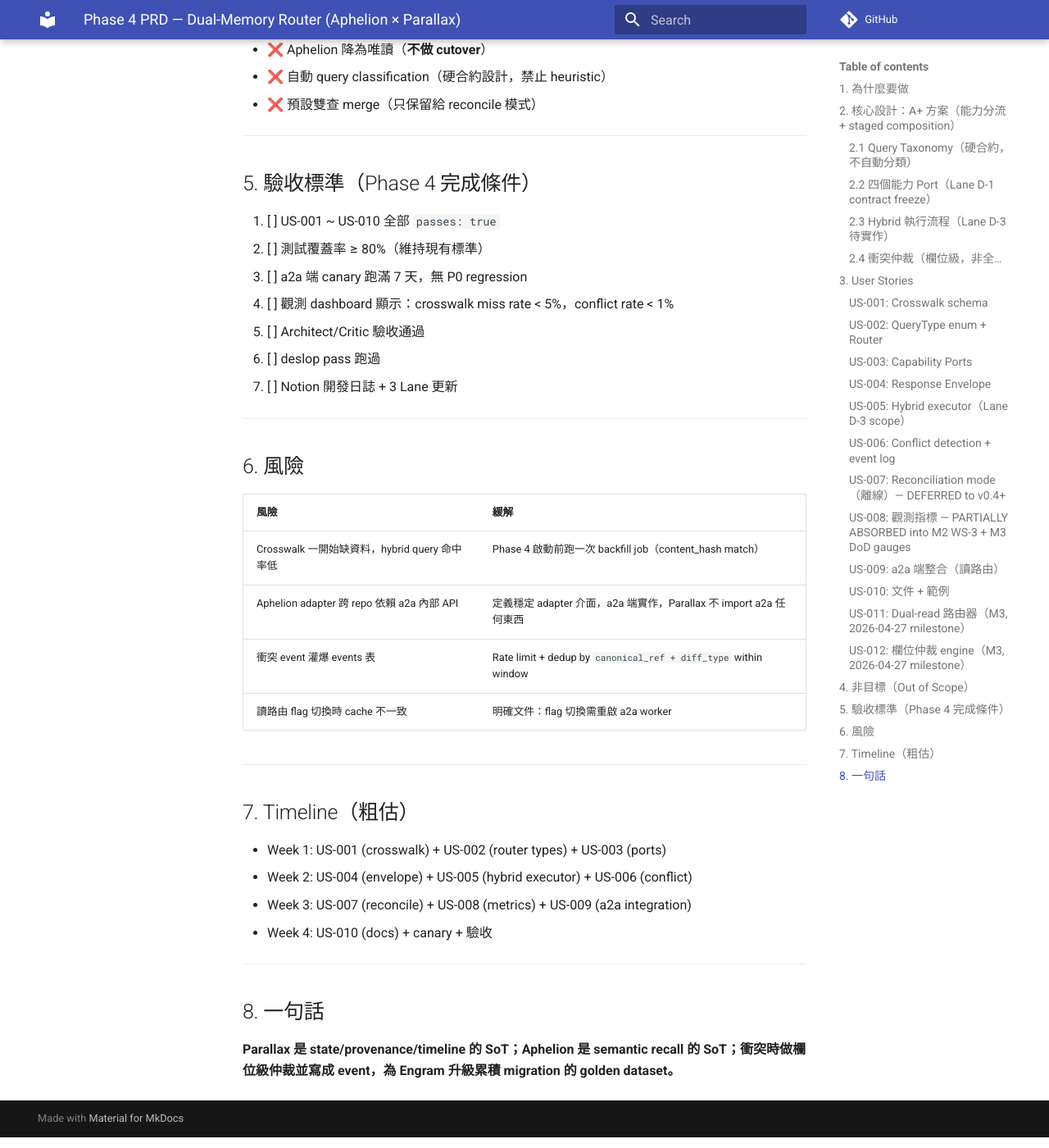
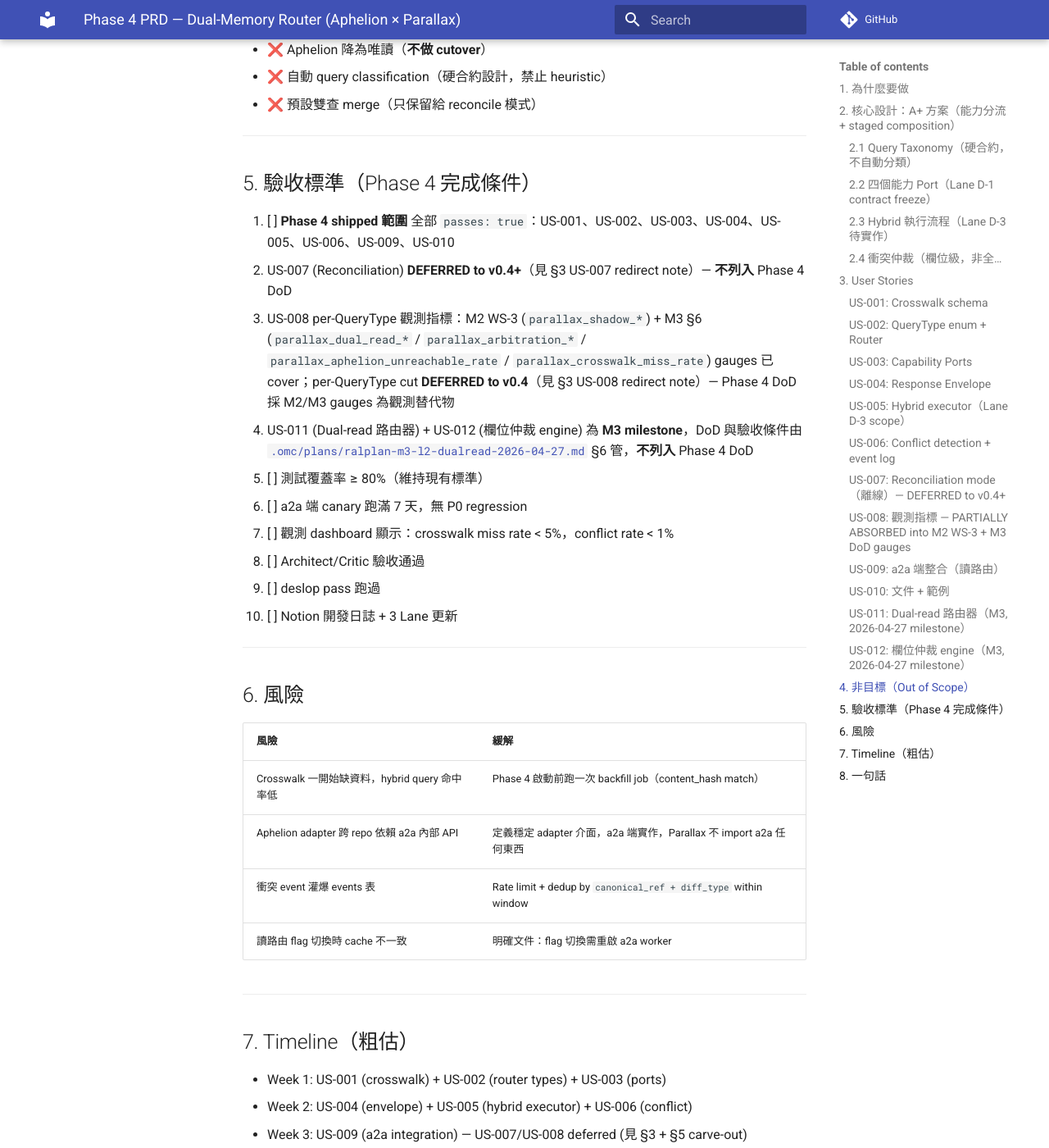
Before and after one commit to Chris97924/parallax-kernel, an MkDocs documentation site: the page built from docs/phase4-dual-memory-prd.md, in a window 1280 px wide and 1400 px high, scrolled down 6192 px. Shown: the whole window at 82% size. Built offline with MkDocs 1.6.1 and Material for MkDocs 9.7.7, drawn with Linux system fonts in a browser that asks for light colours; comment, search, counter and statistics services are not loaded; some of the changed text lies outside the part shown.

Commit message:
docs: phase4 PRD §5+§7 align with US-007/008 deferral + M3 carve-out
Codex P2 follow-up on PR #26 review of commit 3b42076. The §3 update
in 3b42076 marked US-007 as DEFERRED to v0.4+ and US-008 as PARTIAL
(absorbed into M2 WS-3 + M3 §6 gauges) plus added US-011/US-012 stubs,
but §5 (DoD) and §7 (timeline) still gated on the old US-001~US-010
range and Week 3 = US-007 + US-008 + US-009. That left the doc
internally inconsistent.

Changes (docs-only, single file, +7/-2):

- §5 criterion 1: replace 'US-001 ~ US-010 全部 passes' with the explicit
  shipped Phase 4 set (US-001/002/003/004/005/006/009/010) plus three
  carve-out sub-bullets — US-007 DEFERRED v0.4+, US-008 per-QueryType
  cut DEFERRED with M2 WS-3 + M3 §6 gauges crediting, US-011/US-012
  governed by .omc/plans/ralplan-m3-l2-dualread-2026-04-27.md §6 and
  not part of Phase 4 DoD. All three sub-bullets cite the same §3
  redirect notes already in the doc.

- §7 Week 3: drop US-007 + US-008 from the line, leaving 'US-009
  (a2a integration) — US-007/US-008 deferred (見 §3 + §5 carve-out)'.
  Add a one-line US-011/US-012 M3 milestone footnote at end of §7 so
  a reader of §7 alone reaches the same conclusion as §3 + §5.

§3 US-007 / US-008 / US-011 / US-012 sections unchanged — only §5 +
§7 modified.

```diff
--- a/docs/phase4-dual-memory-prd.md
+++ b/docs/phase4-dual-memory-prd.md
@@ -194,7 +194,10 @@ semantic-constrained hybrid composer:
 
 ## 5. 驗收標準（Phase 4 完成條件）
 
-1. [ ] US-001 ~ US-010 全部 `passes: true`
+1. [ ] **Phase 4 shipped 範圍** 全部 `passes: true`：US-001、US-002、US-003、US-004、US-005、US-006、US-009、US-010
+   - US-007 (Reconciliation) **DEFERRED to v0.4+**（見 §3 US-007 redirect note）— **不列入** Phase 4 DoD
+   - US-008 per-QueryType 觀測指標：M2 WS-3 (`parallax_shadow_*`) + M3 §6 (`parallax_dual_read_*` / `parallax_arbitration_*` / `parallax_aphelion_unreachable_rate` / `parallax_crosswalk_miss_rate`) gauges 已 cover；per-QueryType cut **DEFERRED to v0.4**（見 §3 US-008 redirect note）— Phase 4 DoD 採 M2/M3 gauges 為觀測替代物
+   - US-011 (Dual-read 路由器) + US-012 (欄位仲裁 engine) 為 **M3 milestone**，DoD 與驗收條件由 [`.omc/plans/ralplan-m3-l2-dualread-2026-04-27.md`](../.omc/plans/ralplan-m3-l2-dualread-2026-04-27.md) §6 管，**不列入** Phase 4 DoD
 2. [ ] 測試覆蓋率 ≥ 80%（維持現有標準）
 3. [ ] a2a 端 canary 跑滿 7 天，無 P0 regression
 4. [ ] 觀測 dashboard 顯示：crosswalk miss rate < 5%，conflict rate < 1%
@@ -219,8 +222,10 @@ semantic-constrained hybrid composer:
 
 - Week 1: US-001 (crosswalk) + US-002 (router types) + US-003 (ports)
 - Week 2: US-004 (envelope) + US-005 (hybrid executor) + US-006 (conflict)
-- Week 3: US-007 (reconcile) + US-008 (metrics) + US-009 (a2a integration)
+- Week 3: US-009 (a2a integration) — US-007/US-008 deferred (見 §3 + §5 carve-out)
 - Week 4: US-010 (docs) + canary + 驗收
+
+US-011/US-012 為 M3 milestone，timeline 由 [`.omc/plans/ralplan-m3-l2-dualread-2026-04-27.md`](../.omc/plans/ralplan-m3-l2-dualread-2026-04-27.md) 管，不列入本 Phase 4 估計。
 
 ---
 
```
